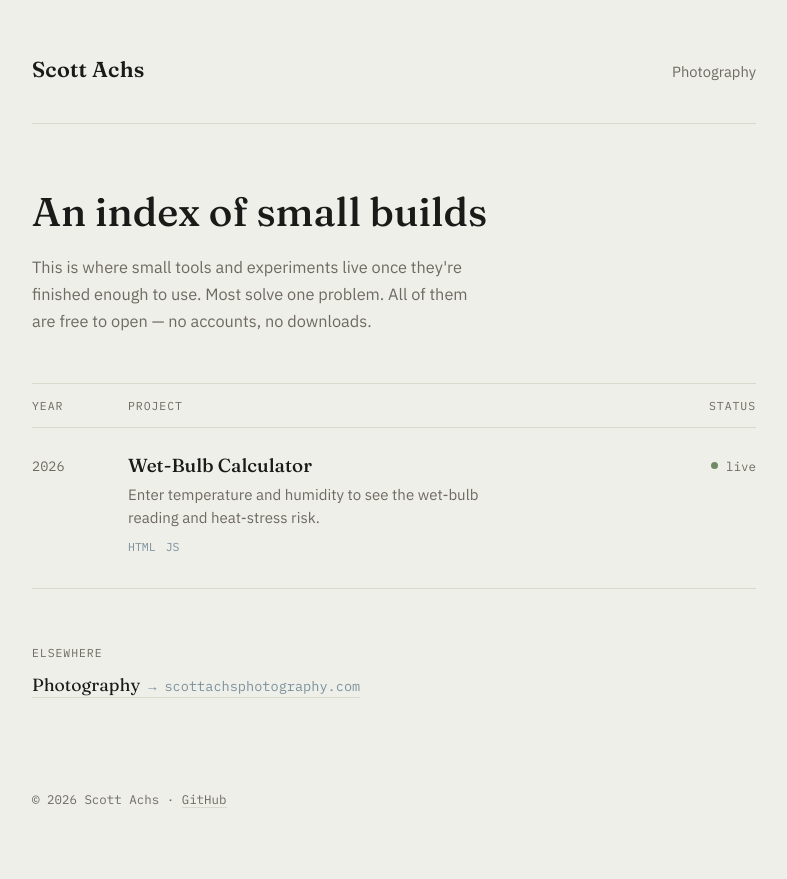
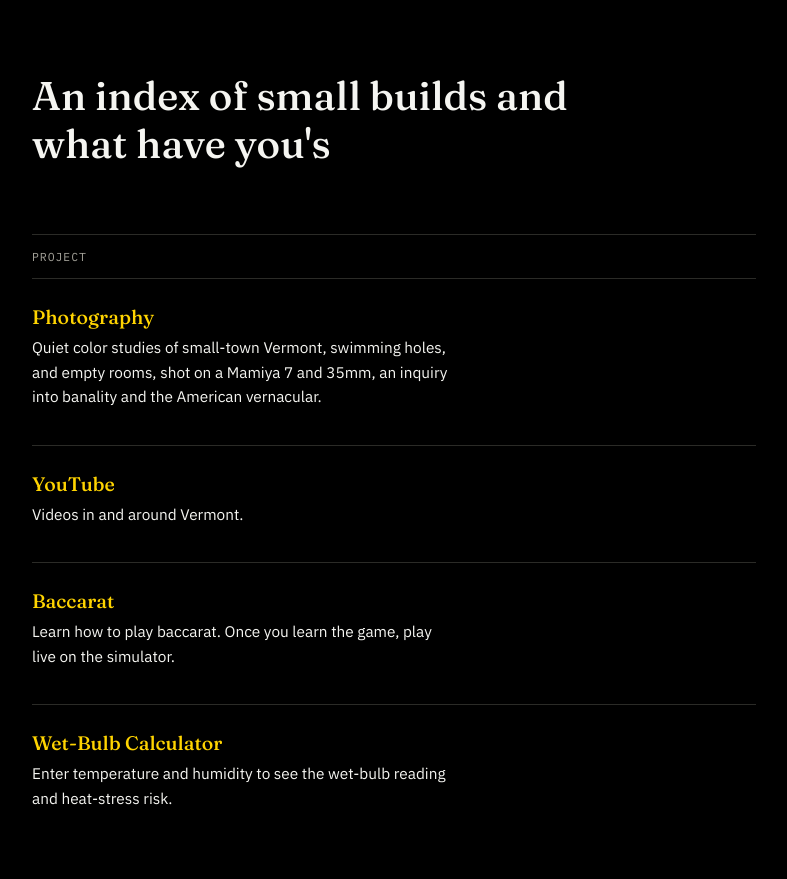
Before and after one commit to scottachs/scottachs.github.io, a plain HTML site: page index.html in a window 1280 px wide. Shown: the whole page, without its empty margins (246-1033 px from the left). After the commit the page ends 847 px from the top, so only its background shows below. Drawn offline with Linux system fonts and the light colour scheme.

Commit message:
Add files via upload

```diff
--- a/index.html
+++ b/index.html
@@ -4,20 +4,17 @@
 <meta charset="UTF-8">
 <meta name="viewport" content="width=device-width, initial-scale=1.0">
 <title>Scott Achs</title>
-<meta name="description" content="An index of small tools and experiments built and hosted by Scott Achs.">
+<meta name="description" content="An index of small tools, experiments, and work by Scott Achs.">
 <link rel="preconnect" href="https://fonts.googleapis.com">
 <link rel="preconnect" href="https://fonts.gstatic.com" crossorigin>
 <link href="https://fonts.googleapis.com/css2?family=Fraunces:opsz,wght@9..144,400;9..144,500;9..144,600&family=IBM+Plex+Sans:wght@400;500&family=IBM+Plex+Mono:wght@400;500&display=swap" rel="stylesheet">
 <style>
   :root {
-    --paper: #EFEFEA;
-    --ink: #1A1B18;
-    --ink-soft: #6E6A61;
-    --accent: #35505F;
-    --accent-soft: #7C919B;
-    --hairline: #DBD8CE;
-    --live-dot: #6C8760;
-    --focus: #35505F;
+    --bg: #000000;
+    --ink: #F5F5F1;
+    --ink-soft: #A6A49B;
+    --yellow: #FFD400;
+    --hairline: #2B2B27;
   }
 
   * { box-sizing: border-box; }
@@ -25,7 +22,7 @@
   html, body {
     margin: 0;
     padding: 0;
-    background: var(--paper);
+    background: var(--bg);
     color: var(--ink);
     font-family: 'IBM Plex Sans', system-ui, sans-serif;
   }
@@ -37,7 +34,7 @@
 
   a:focus-visible,
   button:focus-visible {
-    outline: 2px solid var(--focus);
+    outline: 2px solid var(--yellow);
     outline-offset: 3px;
     border-radius: 2px;
   }
@@ -48,38 +45,9 @@
     padding: 0 28px;
   }
 
-  /* Header */
-  .site-header {
-    display: flex;
-    align-items: baseline;
-    justify-content: space-between;
-    padding: 56px 0 40px;
-    border-bottom: 1px solid var(--hairline);
-  }
-
-  .wordmark {
-    font-family: 'Fraunces', serif;
-    font-weight: 600;
-    font-size: 1.35rem;
-    letter-spacing: 0.01em;
-  }
-
-  .site-header nav a {
-    font-size: 0.92rem;
-    color: var(--ink-soft);
-    border-bottom: 1px solid transparent;
-    transition: color 0.15s ease, border-color 0.15s ease;
-    padding-bottom: 2px;
-  }
-
-  .site-header nav a:hover {
-    color: var(--ink);
-    border-color: var(--ink-soft);
-  }
-
   /* Intro */
   .intro {
-    padding: 64px 0 48px;
+    padding: 72px 0 48px;
   }
 
   .intro h1 {
@@ -89,6 +57,7 @@
     line-height: 1.2;
     margin: 0 0 18px;
     max-width: 22ch;
+    color: var(--ink);
   }
 
   .intro p {
@@ -106,7 +75,7 @@
 
   .ledger-labels {
     display: grid;
-    grid-template-columns: 4.5rem 1fr auto;
+    grid-template-columns: 1fr;
     gap: 24px;
     padding: 14px 0;
     font-family: 'IBM Plex Mono', monospace;
@@ -117,142 +86,37 @@
   }
 
   .entry {
+    border-top: 1px solid var(--hairline);
+  }
+
+  .entry-link {
     display: grid;
-    grid-template-columns: 4.5rem 1fr auto;
+    grid-template-columns: 1fr;
     gap: 24px;
     align-items: start;
-    padding: 26px 0;
-    border-top: 1px solid var(--hairline);
+    margin: 0 -28px;
+    padding: 26px 28px;
     transition: background 0.15s ease;
   }
 
-  .entry-link {
-    display: block;
-    margin: 0 -28px;
-    padding: 0 28px;
-    grid-column: 1 / -1;
-    display: grid;
-    grid-template-columns: 4.5rem 1fr auto;
-    gap: 24px;
-    align-items: start;
-  }
-
   .entry-link:hover {
-    background: rgba(53, 80, 95, 0.05);
-  }
-
-  .entry-year {
-    font-family: 'IBM Plex Mono', monospace;
-    font-size: 0.85rem;
-    color: var(--ink-soft);
-    padding-top: 3px;
+    background: rgba(255, 212, 0, 0.06);
   }
 
   .entry-name {
     font-family: 'Fraunces', serif;
     font-weight: 500;
-    font-size: 1.18rem;
+    font-size: 1.22rem;
+    color: var(--yellow);
     margin: 0 0 6px;
   }
 
   .entry-desc {
-    font-size: 0.94rem;
-    line-height: 1.55;
-    color: var(--ink-soft);
+    font-size: 0.96rem;
+    line-height: 1.6;
+    color: var(--ink);
     margin: 0 0 10px;
-    max-width: 44ch;
-  }
-
-  .entry-tags {
-    display: flex;
-    gap: 10px;
-    font-family: 'IBM Plex Mono', monospace;
-    font-size: 0.72rem;
-    color: var(--accent-soft);
-  }
-
-  .entry-status {
-    display: flex;
-    align-items: center;
-    gap: 8px;
-    justify-content: flex-end;
-    font-family: 'IBM Plex Mono', monospace;
-    font-size: 0.78rem;
-    color: var(--ink-soft);
-    padding-top: 4px;
-    white-space: nowrap;
-  }
-
-  .dot {
-    width: 7px;
-    height: 7px;
-    border-radius: 50%;
-    background: var(--live-dot);
-    flex-shrink: 0;
-  }
-
-  @media (prefers-reduced-motion: no-preference) {
-    .dot {
-      animation: pulse 2.4s ease-in-out infinite;
-    }
-  }
-
-  @keyframes pulse {
-    0%, 100% { opacity: 1; }
-    50% { opacity: 0.45; }
-  }
-
-  /* Elsewhere */
-  .elsewhere {
-    padding: 56px 0 40px;
-    border-top: 1px solid var(--hairline);
-    margin-top: 8px;
-  }
-
-  .elsewhere .label {
-    font-family: 'IBM Plex Mono', monospace;
-    font-size: 0.72rem;
-    letter-spacing: 0.08em;
-    text-transform: uppercase;
-    color: var(--ink-soft);
-    margin: 0 0 14px;
-  }
-
-  .elsewhere a {
-    display: inline-flex;
-    align-items: baseline;
-    gap: 8px;
-    font-family: 'Fraunces', serif;
-    font-size: 1.1rem;
-    border-bottom: 1px solid var(--hairline);
-    padding-bottom: 2px;
-    transition: border-color 0.15s ease;
-  }
-
-  .elsewhere a:hover {
-    border-color: var(--ink);
-  }
-
-  .elsewhere a .arrow {
-    font-family: 'IBM Plex Mono', monospace;
-    font-size: 0.85rem;
-    color: var(--accent-soft);
-  }
-
-  /* Footer */
-  footer {
-    padding: 40px 0 60px;
-    font-family: 'IBM Plex Mono', monospace;
-    font-size: 0.78rem;
-    color: var(--ink-soft);
-  }
-
-  footer a {
-    border-bottom: 1px solid var(--hairline);
-  }
-
-  footer a:hover {
-    border-color: var(--ink-soft);
+    max-width: 46ch;
   }
 
   /* Mobile */
@@ -263,21 +127,12 @@
       grid-template-columns: 1fr;
       gap: 6px;
       margin: 0 -20px;
-      padding: 0 20px;
-    }
-
-    .entry-year {
-      order: -1;
-    }
-
-    .entry-status {
-      justify-content: flex-start;
-      padding-top: 2px;
+      padding: 22px 20px;
     }
 
     .wrap { padding: 0 20px; }
 
-    .site-header { padding: 40px 0 32px; }
+    .intro { padding: 48px 0 40px; }
   }
 </style>
 </head>
@@ -285,37 +140,16 @@
 
 <div class="wrap">
 
-  <header class="site-header">
-    <div class="wordmark">Scott Achs</div>
-    <nav>
-      <a href="https://www.scottachsphotography.com">Photography</a>
-    </nav>
-  </header>
-
   <section class="intro">
-    <h1>An index of small builds</h1>
-    <p>This is where small tools and experiments live once they're finished enough to use. Most solve one problem. All of them are free to open — no accounts, no downloads.</p>
+    <h1>An index of small builds and what have you's</h1>
   </section>
 
   <section class="ledger" id="ledger">
     <div class="ledger-labels">
-      <span>Year</span>
       <span>Project</span>
-      <span style="text-align:right;">Status</span>
     </div>
     <!-- entries injected by script below -->
   </section>
-
-  <section class="elsewhere">
-    <p class="label">Elsewhere</p>
-    <a href="https://www.scottachsphotography.com">
-      Photography <span class="arrow">→ scottachsphotography.com</span>
-    </a>
-  </section>
-
-  <footer>
-    <p>&copy; <span id="year"></span> Scott Achs &middot; <a href="https://github.com/scottachs">GitHub</a></p>
-  </footer>
 
 </div>
 
@@ -323,11 +157,27 @@
   // Add future sites here — each becomes a row in the ledger, in order.
   const entries = [
     {
+      year: "ongoing",
+      name: "Photography",
+      description: "Quiet color studies of small-town Vermont, swimming holes, and empty rooms, shot on a Mamiya 7 and 35mm, an inquiry into banality and the American vernacular.",
+      url: "https://www.scottachsphotography.com"
+    },
+    {
+      year: "ongoing",
+      name: "YouTube",
+      description: "Videos in and around Vermont.",
+      url: "https://www.youtube.com/@clumpykitty3906"
+    },
+    {
+      year: "2026",
+      name: "Baccarat",
+      description: "Learn how to play baccarat. Once you learn the game, play live on the simulator.",
+      url: "https://scottachs.github.io/baccarat/"
+    },
+    {
       year: "2026",
       name: "Wet-Bulb Calculator",
       description: "Enter temperature and humidity to see the wet-bulb reading and heat-stress risk.",
-      tags: ["HTML", "JS"],
-      status: "live",
       url: "https://scottachs.github.io/wetbulbcalculator/"
     }
   ];
@@ -340,19 +190,14 @@
 
     row.innerHTML =
       '<a class="entry-link" href="' + entry.url + '">' +
-        '<span class="entry-year">' + entry.year + '</span>' +
         '<span>' +
           '<p class="entry-name">' + entry.name + '</p>' +
           '<p class="entry-desc">' + entry.description + '</p>' +
-          '<div class="entry-tags">' + entry.tags.map(function(t){ return '<span>' + t + '</span>'; }).join('') + '</div>' +
         '</span>' +
-        '<span class="entry-status"><span class="dot"></span>' + entry.status + '</span>' +
       '</a>';
 
     ledger.appendChild(row);
   });
-
-  document.getElementById('year').textContent = new Date().getFullYear();
 </script>
 
 </body>
```
